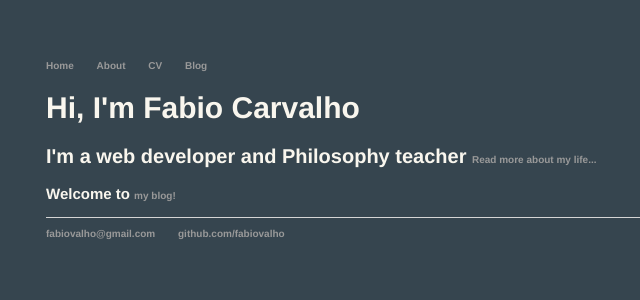
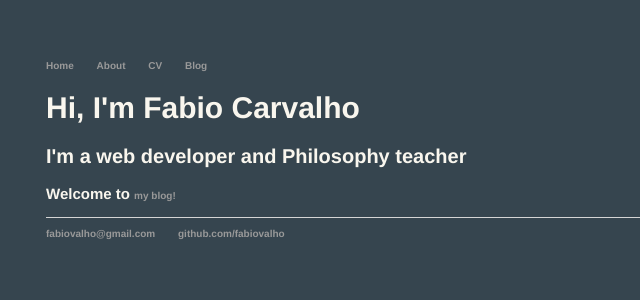
Before and after one commit to fabiovalho/fabiovalho.github.io, a Jekyll site: the page built from index.html, in a window 1280 px wide. Shown: the top 300 px of the page, without its empty margins (146-786 px from the left). Built offline with Jekyll 4.4.1, drawn with Linux system fonts in a browser that asks for light colours.

Commit message:
Update index.html

```diff
--- a/index.html
+++ b/index.html
@@ -4,6 +4,6 @@ title: Fabio Carvalho, developer & philosophy teacher
 ---
 <div class="welcome-page">
 	<h1>Hi, I'm Fabio Carvalho</h1>
-	<h2>I'm a web developer and Philosophy teacher <a href="/about">Read more about my life...</a></h2>
+	<h2>I'm a web developer and Philosophy teacher</h2>
 	<h3>Welcome to <a href="/blog/index.html">my blog!</a></h3>
 </div>
```
